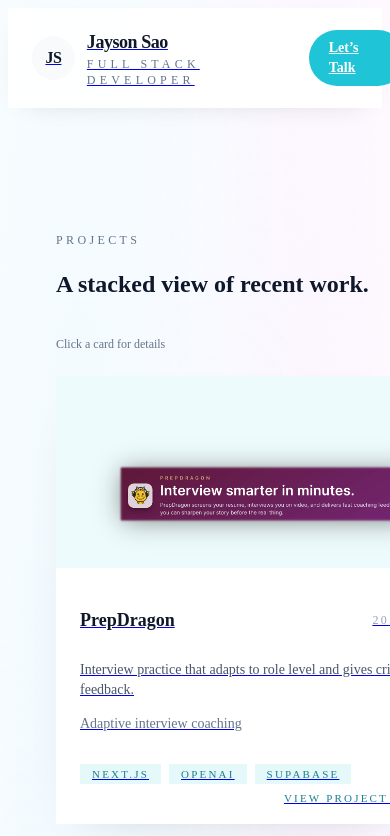
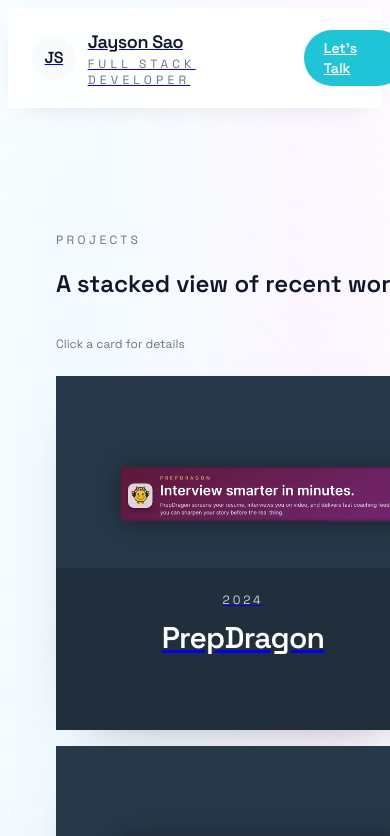
Before and after one commit to jaysonsao/jay-website, a Next.js app: page / in a window 390 px wide. Shown: the top 836 px of the page. Built offline with nearby package versions, Linux system fonts and the light colour scheme.

Commit message:
improved water effect

```diff
--- a/src/app/globals.css
+++ b/src/app/globals.css
@@ -82,29 +82,7 @@
       radial-gradient(60% 50% at 60% 80%, hsl(45 100% 96%), transparent),
       #fff;
     color: hsl(var(--ink));
-  }
-}
-
-@keyframes water-drift {
-  0% {
-    transform: translate3d(-3%, -2%, 0) rotate(0deg);
-  }
-  100% {
-    transform: translate3d(3%, 2%, 0) rotate(6deg);
-  }
-}
-
-@keyframes water-ripple {
-  0% {
-    opacity: 0.05;
-    transform: scale(0.98);
-  }
-  35% {
-    opacity: 0.5;
-  }
-  100% {
-    opacity: 0;
-    transform: scale(1.08);
+    overflow-x: hidden;
   }
 }
 
@@ -114,64 +92,22 @@
     isolation: isolate;
     overflow: hidden;
   }
-  .water-card::before {
-    content: "";
-    position: absolute;
-    inset: -20% -10%;
-    background: radial-gradient(
-        circle at var(--water-x, 50%) var(--water-y, 40%),
-        rgba(120, 200, 255, 0.35),
-        transparent 45%
-      ),
-      radial-gradient(
-        circle at calc(var(--water-x, 50%) + 60px)
-          calc(var(--water-y, 40%) + 40px),
-        rgba(180, 220, 255, 0.25),
-        transparent 52%
-      ),
-      conic-gradient(
-        from 120deg,
-        rgba(90, 200, 235, 0.25),
-        rgba(170, 215, 255, 0.25),
-        rgba(120, 220, 210, 0.2),
-        rgba(90, 200, 235, 0.25)
-      );
-    opacity: 0;
-    filter: blur(18px);
-    transition: opacity 240ms ease;
-    z-index: 0;
-  }
-  .water-card::after {
-    content: "";
+  .water-canvas {
     position: absolute;
     inset: 0;
-    background: repeating-radial-gradient(
-      circle at var(--water-x, 50%) var(--water-y, 50%),
-      rgba(90, 180, 255, 0.35) 0 2px,
-      rgba(90, 180, 255, 0) 6px 14px
-    );
+    width: 100%;
+    height: 100%;
+    pointer-events: none;
     opacity: 0;
-    mix-blend-mode: screen;
-    transition: opacity 240ms ease;
-    z-index: 1;
+    mix-blend-mode: overlay;
+    transition: opacity 200ms ease;
+    z-index: 3;
   }
-  .water-card:hover::before {
-    opacity: 0.85;
-    animation: water-drift 5s ease-in-out infinite alternate;
+  .water-card:hover .water-canvas {
+    opacity: 0.8;
   }
-  .water-card:hover::after {
-    opacity: 0.6;
-    animation: water-ripple 1.8s ease-out infinite;
-  }
-  .water-card > * {
+  .water-card > *:not(.water-canvas) {
     position: relative;
     z-index: 2;
   }
 }
-
-@media (prefers-reduced-motion: reduce) {
-  .water-card::before,
-  .water-card::after {
-    animation: none;
-  }
-}
--- a/src/app/layout.tsx
+++ b/src/app/layout.tsx
@@ -1,6 +1,12 @@
 import Link from "next/link";
 import type { Metadata } from "next";
+import { Space_Grotesk } from "next/font/google";
 import "./globals.css";
+
+const spaceGrotesk = Space_Grotesk({
+  subsets: ["latin"],
+  weight: ["400", "500", "600", "700"],
+});
 
 export const metadata: Metadata = {
   title: "Jayson Sao · Product Designer & Engineer",
@@ -20,7 +26,7 @@
 }>) {
   return (
     <html lang="en">
-      <body className="bg-white text-slate-900 antialiased">
+      <body className={`${spaceGrotesk.className} bg-white text-slate-900 antialiased`}>
         <div className="flex min-h-screen flex-col">
           <header className="sticky top-0 z-40 border-b border-slate-200/80 bg-white/90 backdrop-blur shadow-[0_8px_30px_-18px_rgba(15,23,42,0.2)]">
             <div className="mx-auto flex w-full items-center justify-between px-6 py-5">
--- a/src/components/ProjectStack.tsx
+++ b/src/components/ProjectStack.tsx
@@ -2,44 +2,293 @@
 
 import Image from "next/image";
 import Link from "next/link";
+import { useEffect, useRef } from "react";
+import type { PointerEvent } from "react";
 import type { Project } from "@/data/projects";
 
 type ProjectStackProps = {
   projects: Project[];
 };
 
-function handlePointerMove(
-  event: React.MouseEvent<HTMLAnchorElement, MouseEvent>,
+type RippleState = {
+  width: number;
+  height: number;
+  curr: Float32Array;
+  next: Float32Array;
+  imageData: ImageData | null;
+  ctx: CanvasRenderingContext2D | null;
+};
+
+const DAMPING = 0.982;
+const BASE_COLOR = { r: 20, g: 70, b: 120 };
+
+function clamp(value: number, min: number, max: number) {
+  return Math.min(max, Math.max(min, value));
+}
+
+function WaterProjectCard({ project }: { project: Project }) {
+  const linkRef = useRef<HTMLAnchorElement | null>(null);
+  const canvasRef = useRef<HTMLCanvasElement | null>(null);
+  const rafRef = useRef<number | null>(null);
+  const stopTimerRef = useRef<number | null>(null);
+  const activeRef = useRef(false);
+  const lastPosRef = useRef<{ x: number; y: number; time: number } | null>(
+    null,
+  );
+  const rippleRef = useRef<RippleState>({
+    width: 0,
+    height: 0,
+    curr: new Float32Array(0),
+    next: new Float32Array(0),
+    imageData: null,
+    ctx: null,
+  });
+  const reducedMotionRef = useRef(false);
+
+  useEffect(() => {
+    const link = linkRef.current;
+    const canvas = canvasRef.current;
+    if (!link || !canvas) {
+      return;
+    }
+
+    const ctx = canvas.getContext("2d");
+    if (!ctx) {
+      return;
+    }
+
+    rippleRef.current.ctx = ctx;
+    ctx.imageSmoothingEnabled = true;
+    reducedMotionRef.current = window.matchMedia(
+      "(prefers-reduced-motion: reduce)",
+    ).matches;
+
+    const updateSize = () => {
+      const rect = link.getBoundingClientRect();
+      const width = Math.max(120, Math.round(rect.width / 4.5));
+      const height = Math.max(
+        80,
+        Math.round(width * (rect.height / rect.width)),
+      );
+
+      if (width === rippleRef.current.width && height === rippleRef.current.height) {
+        return;
+      }
+
+      canvas.width = width;
+      canvas.height = height;
+      rippleRef.current.width = width;
+      rippleRef.current.height = height;
+      rippleRef.current.curr = new Float32Array(width * height);
+      rippleRef.current.next = new Float32Array(width * height);
+      rippleRef.current.imageData = ctx.createImageData(width, height);
+    };
+
+    updateSize();
+    const observer = new ResizeObserver(updateSize);
+    observer.observe(link);
+
+    return () => {
+      observer.disconnect();
+      if (rafRef.current) {
+        cancelAnimationFrame(rafRef.current);
+      }
+      if (stopTimerRef.current) {
+        window.clearTimeout(stopTimerRef.current);
+      }
+    };
+  }, []);
+
+  const step = () => {
+    const { ctx, imageData, curr, next, width, height } = rippleRef.current;
+    if (!ctx || !imageData || width === 0 || height === 0) {
+      return;
+    }
+
+    for (let y = 1; y < height - 1; y += 1) {
+      for (let x = 1; x < width - 1; x += 1) {
+        const index = x + y * width;
+        next[index] =
+          ((curr[index - 1] +
+            curr[index + 1] +
+            curr[index - width] +
+            curr[index + width]) *
+            0.5 -
+            next[index]) *
+          DAMPING;
+      }
+    }
+
+    rippleRef.current.curr = next;
+    rippleRef.current.next = curr;
+
+    const data = imageData.data;
+    data.fill(0);
+
+    for (let y = 1; y < height - 1; y += 1) {
+      for (let x = 1; x < width - 1; x += 1) {
+        const index = x + y * width;
+        const heightValue = rippleRef.current.curr[index];
+        const dx =
+          rippleRef.current.curr[index - 1] -
+          rippleRef.current.curr[index + 1];
+        const dy =
+          rippleRef.current.curr[index - width] -
+          rippleRef.current.curr[index + width];
+        const shade = (dx + dy) * 0.8;
+
+        const r = clamp(BASE_COLOR.r + shade * 140 + heightValue * 10, 0, 255);
+        const g = clamp(BASE_COLOR.g + shade * 170 + heightValue * 12, 0, 255);
+        const b = clamp(BASE_COLOR.b + shade * 220 + heightValue * 14, 0, 255);
+        const alpha = clamp(40 + Math.abs(heightValue) * 60, 0, 190);
+
+        const offset = index * 4;
+        data[offset] = r;
+        data[offset + 1] = g;
+        data[offset + 2] = b;
+        data[offset + 3] = alpha;
+      }
+    }
+
+    ctx.putImageData(imageData, 0, 0);
+  };
+
+  const animate = () => {
+    if (!activeRef.current) {
+      return;
+    }
+    step();
+    rafRef.current = requestAnimationFrame(animate);
+  };
+
+  const disturb = (nx: number, ny: number, force: number) => {
+    const { curr, width, height } = rippleRef.current;
+    if (width === 0 || height === 0) {
+      return;
+    }
+
+    const x = Math.floor(nx * (width - 1));
+    const y = Math.floor(ny * (height - 1));
+    const radius = 3;
+
+    for (let offsetY = -radius; offsetY <= radius; offsetY += 1) {
+      for (let offsetX = -radius; offsetX <= radius; offsetX += 1) {
+        const targetX = x + offsetX;
+        const targetY = y + offsetY;
+        if (
+          targetX < 1 ||
+          targetX >= width - 1 ||
+          targetY < 1 ||
+          targetY >= height - 1
         ) {
-  const target = event.currentTarget;
-  const rect = target.getBoundingClientRect();
+          continue;
+        }
+        const distance = Math.hypot(offsetX, offsetY) || 1;
+        const impact = force * (1 - distance / (radius + 0.8));
+        curr[targetX + targetY * width] += impact;
+      }
+    }
+  };
+
+  const wake = () => {
+    if (reducedMotionRef.current) {
+      return;
+    }
+
+    activeRef.current = true;
+    if (rafRef.current === null) {
+      rafRef.current = requestAnimationFrame(animate);
+    }
+    if (stopTimerRef.current) {
+      window.clearTimeout(stopTimerRef.current);
+      stopTimerRef.current = null;
+    }
+  };
+
+  const scheduleStop = () => {
+    if (reducedMotionRef.current) {
+      return;
+    }
+
+    if (stopTimerRef.current) {
+      window.clearTimeout(stopTimerRef.current);
+    }
+    stopTimerRef.current = window.setTimeout(() => {
+      activeRef.current = false;
+      if (rafRef.current) {
+        cancelAnimationFrame(rafRef.current);
+        rafRef.current = null;
+      }
+    }, 900);
+  };
+
+  const handlePointerMove = (event: PointerEvent<HTMLAnchorElement>) => {
+    const link = linkRef.current;
+    if (!link) {
+      return;
+    }
+
+    const rect = link.getBoundingClientRect();
     const x = event.clientX - rect.left;
     const y = event.clientY - rect.top;
-  target.style.setProperty("--water-x", `${x}px`);
-  target.style.setProperty("--water-y", `${y}px`);
+    const now = performance.now();
+
+    const last = lastPosRef.current;
+    if (last) {
+      const dx = x - last.x;
+      const dy = y - last.y;
+      const dist = Math.hypot(dx, dy);
+      const dt = Math.max(16, now - last.time);
+      const speed = dist / dt;
+      const force = Math.min(8.5, 2.5 + speed * 14);
+      const steps = Math.min(7, Math.max(1, Math.round(dist / 10)));
+
+      for (let i = 0; i <= steps; i += 1) {
+        const t = steps === 0 ? 1 : i / steps;
+        disturb(
+          (last.x + dx * t) / rect.width,
+          (last.y + dy * t) / rect.height,
+          force * (1 - t * 0.35),
+        );
+      }
+    } else {
+      disturb(x / rect.width, y / rect.height, 4.5);
     }
 
-function handlePointerLeave(
-  event: React.MouseEvent<HTMLAnchorElement, MouseEvent>,
-) {
-  const target = event.currentTarget;
-  target.style.removeProperty("--water-x");
-  target.style.removeProperty("--water-y");
+    lastPosRef.current = { x, y, time: now };
+    wake();
+  };
+
+  const handlePointerEnter = (event: PointerEvent<HTMLAnchorElement>) => {
+    const link = linkRef.current;
+    if (!link) {
+      return;
     }
+    const rect = link.getBoundingClientRect();
+    const x = event.clientX - rect.left;
+    const y = event.clientY - rect.top;
+    disturb(x / rect.width, y / rect.height, 4.2);
+    lastPosRef.current = { x, y, time: performance.now() };
+    wake();
+  };
 
-export default function ProjectStack({ projects }: ProjectStackProps) {
+  const handlePointerLeave = () => {
+    lastPosRef.current = null;
+    scheduleStop();
+  };
+
   return (
-    <div className="space-y-4">
-      {projects.map((project) => (
     <Link
-          key={project.slug}
+      ref={linkRef}
       href={`/projects/${project.slug}`}
-          onMouseMove={handlePointerMove}
-          onMouseLeave={handlePointerLeave}
+      onPointerEnter={handlePointerEnter}
+      onPointerMove={handlePointerMove}
+      onPointerLeave={handlePointerLeave}
       className="group block focus-visible:outline-none focus-visible:ring-2 focus-visible:ring-[hsl(186_70%_60%)]"
     >
-          <article className="water-card relative flex flex-col border border-[hsl(186_55%_84%)] bg-white shadow-[0_18px_50px_-40px_rgba(15,23,42,0.35)] transition-all duration-300 hover:-translate-y-1 hover:border-[hsl(186_60%_70%)] hover:shadow-[0_26px_70px_-46px_rgba(48,196,204,0.45)] md:flex-row">
-            <div className="relative h-48 w-full shrink-0 border-b border-[hsl(186_55%_84%)] bg-[hsl(186_70%_96%)] transition-colors duration-300 group-hover:bg-[hsl(186_70%_94%)] md:h-44 md:w-60 md:border-b-0 md:border-r">
+      <article className="water-card relative flex flex-col border border-[hsl(186_45%_70%)] bg-[hsl(210_28%_18%)] text-slate-100 shadow-[0_20px_55px_-40px_rgba(15,23,42,0.6)] transition-all duration-300 hover:-translate-y-1 hover:border-[hsl(186_55%_62%)] hover:bg-[hsl(210_30%_16%)] hover:shadow-[0_26px_70px_-46px_rgba(48,196,204,0.55)] md:flex-row">
+        <canvas ref={canvasRef} className="water-canvas" aria-hidden />
+        <div className="relative h-48 w-full shrink-0 border-b border-[hsl(186_40%_45%)] bg-[hsl(210_30%_22%)] transition-colors duration-300 group-hover:bg-[hsl(210_32%_20%)] md:h-44 md:w-60 md:border-b-0 md:border-r">
           {project.image ? (
             <Image
               src={project.image}
@@ -54,35 +303,45 @@
             </div>
           )}
         </div>
-            <div className="flex flex-1 flex-col justify-between px-6 py-5">
-              <div>
-                <div className="flex items-center justify-between gap-3">
-                  <h3 className="text-lg font-semibold text-slate-900 transition-colors duration-300 group-hover:text-[hsl(186_70%_30%)]">
+        <div className="flex flex-1 flex-col justify-center px-6 py-6">
+          <div className="flex flex-col items-center text-center">
+            <span className="text-xs uppercase tracking-[0.24em] text-slate-300">
+              {project.year}
+            </span>
+            <h3 className="mt-3 text-3xl font-semibold tracking-tight text-white transition-colors duration-300 group-hover:text-[hsl(186_80%_70%)] sm:text-4xl">
               {project.title}
             </h3>
-                  <span className="text-xs uppercase tracking-[0.2em] text-slate-400">
-                    {project.year}
-                  </span>
           </div>
-                <p className="mt-2 text-sm text-slate-600">{project.summary}</p>
-                <p className="mt-3 text-sm text-slate-500">{project.focus}</p>
+          <div className="mt-5 max-h-0 overflow-hidden opacity-0 transition-all duration-300 group-hover:max-h-64 group-hover:opacity-100">
+            <div className="space-y-3 text-center">
+              <p className="text-sm text-slate-200">{project.summary}</p>
+              <p className="text-sm text-slate-300">{project.focus}</p>
             </div>
-              <div className="mt-4 flex flex-wrap items-center gap-2 text-[11px] uppercase tracking-[0.2em] text-[hsl(186_70%_32%)]">
+            <div className="mt-4 flex flex-wrap items-center justify-center gap-2 text-[11px] uppercase tracking-[0.2em] text-[hsl(186_70%_70%)]">
               {project.stack.slice(0, 4).map((tool) => (
                 <span
                   key={`${project.slug}-${tool}`}
-                    className="border border-[hsl(186_60%_80%)] bg-[hsl(186_70%_94%)] px-3 py-1"
+                  className="border border-[hsl(186_55%_55%)] bg-[hsl(210_30%_24%)] px-3 py-1"
                 >
                   {tool}
                 </span>
               ))}
-                <span className="ml-auto text-[hsl(186_70%_32%)] transition-transform duration-300 group-hover:translate-x-1">
+              <span className="text-[hsl(186_70%_70%)] transition-transform duration-300 group-hover:translate-x-1">
                 View project →
               </span>
             </div>
           </div>
+        </div>
       </article>
     </Link>
+  );
+}
+
+export default function ProjectStack({ projects }: ProjectStackProps) {
+  return (
+    <div className="space-y-4">
+      {projects.map((project) => (
+        <WaterProjectCard key={project.slug} project={project} />
       ))}
     </div>
   );
```
Lines whose indentation alone changed are shown as unchanged.
